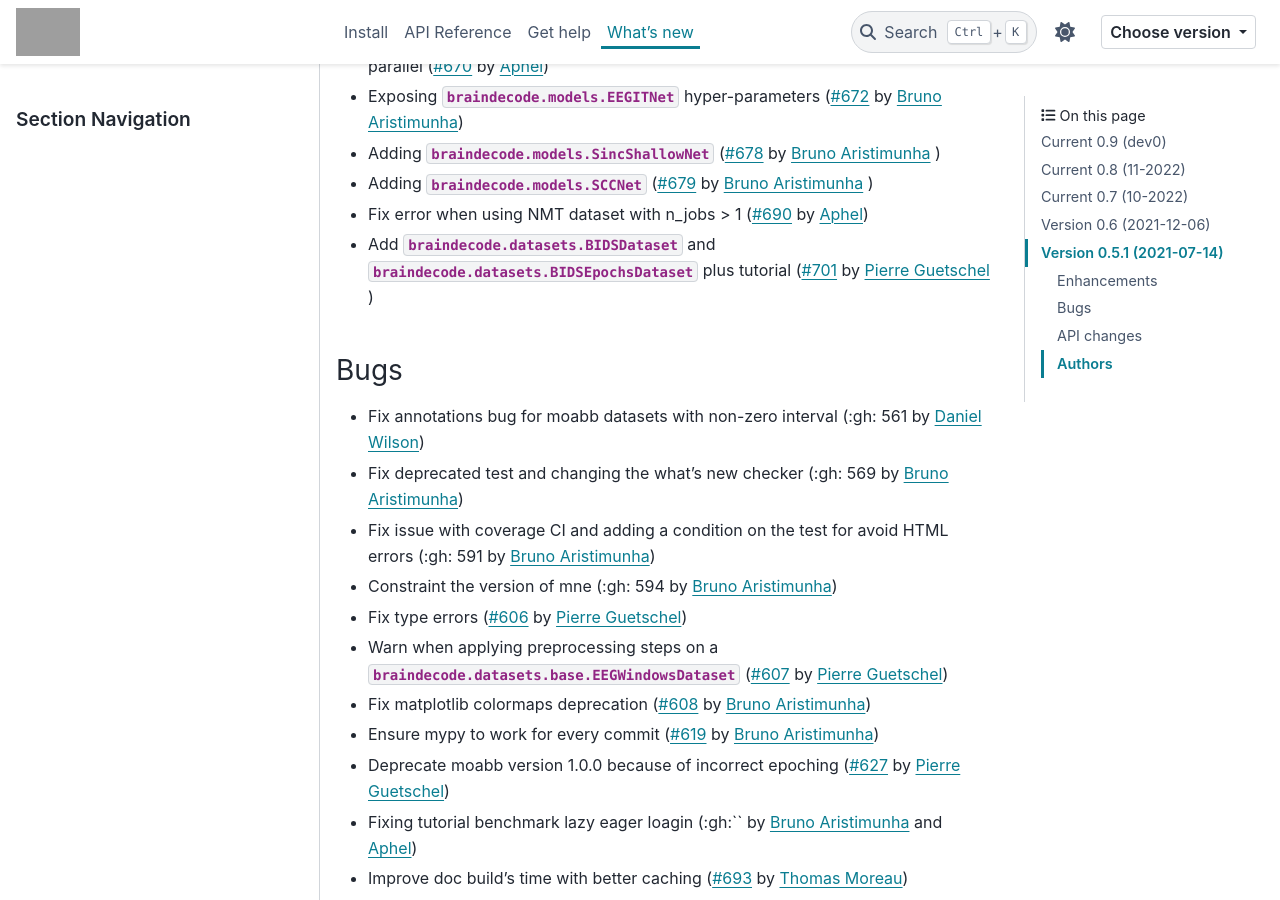
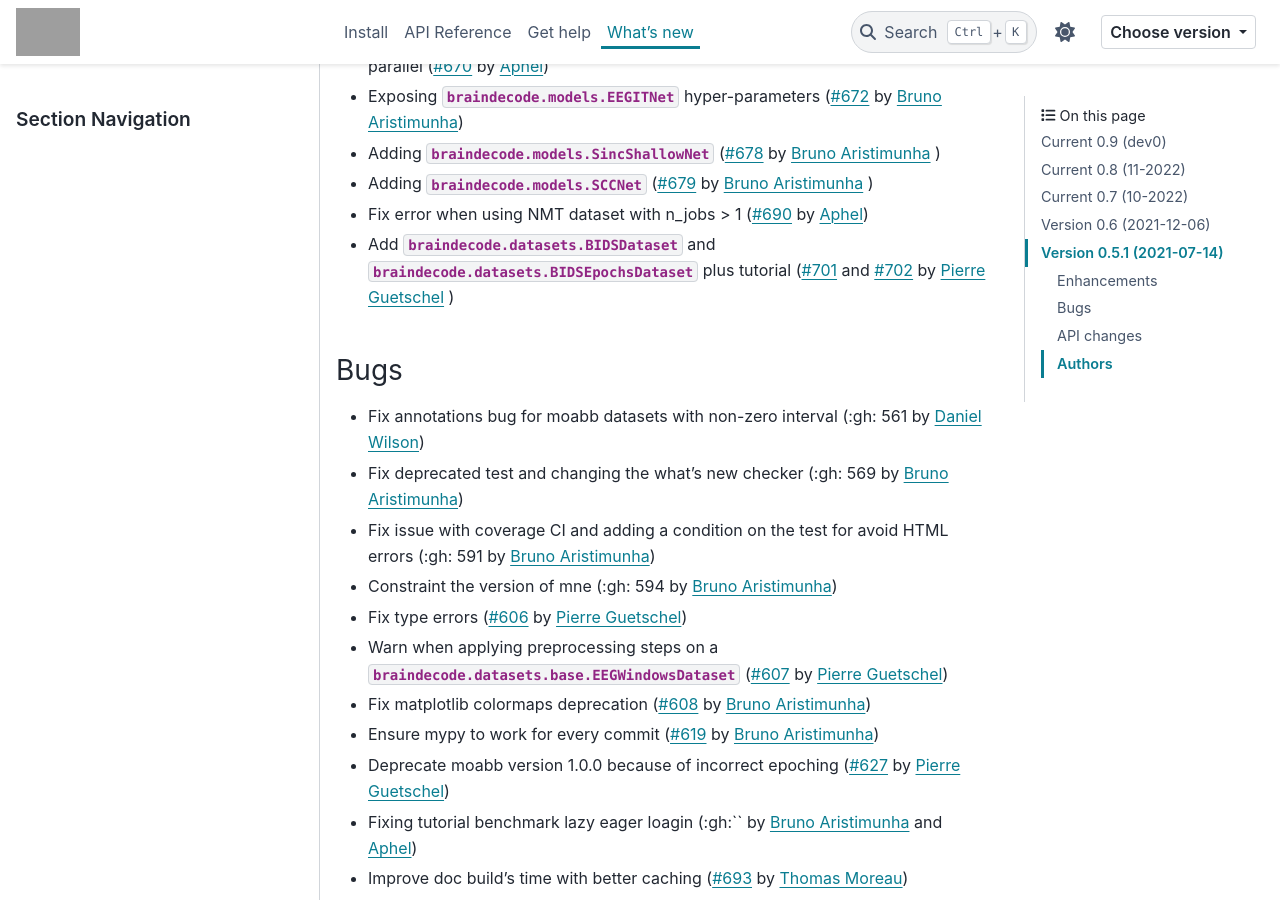
Before and after one commit to braindecode/braindecode, a Sphinx documentation site: the page built from docs/whats_new.rst, in a window 1280 px wide and 900 px high, scrolled down 1719 px. Built offline with Sphinx 7.4.7 and the PyData theme 0.15.4, drawn with Linux system fonts in a browser that asks for light colours; pages that are not in the unit, such as notebooks, are missing from menus; comment, search, counter and statistics services are not loaded; grey boxes are pictures that could not be loaded.

Commit message:
Add `BIDSDataset` to doc (#702)
* Add `BIDSDataset` to doc

* Update whatsnew

```diff
--- a/docs/api.rst
+++ b/docs/api.rst
@@ -137,6 +137,8 @@
 
     BaseDataset
     BaseConcatDataset
+    BIDSDataset
+    BIDSEpochsDataset
     WindowsDataset
     MOABBDataset
     HGD
--- a/docs/whats_new.rst
+++ b/docs/whats_new.rst
@@ -61,7 +61,7 @@
 - Adding :class:`braindecode.models.SincShallowNet` (:gh:`678` by `Bruno Aristimunha`_ )
 - Adding :class:`braindecode.models.SCCNet` (:gh:`679` by `Bruno Aristimunha`_ )
 - Fix error when using NMT dataset with n_jobs > 1 (:gh:`690` by `Aphel`_)
-- Add :class:`braindecode.datasets.BIDSDataset` and :class:`braindecode.datasets.BIDSEpochsDataset` plus tutorial (:gh:`701` by `Pierre Guetschel`_ )
+- Add :class:`braindecode.datasets.BIDSDataset` and :class:`braindecode.datasets.BIDSEpochsDataset` plus tutorial (:gh:`701` and :gh:`702` by `Pierre Guetschel`_ )
 
 Bugs
 ~~~~
```
